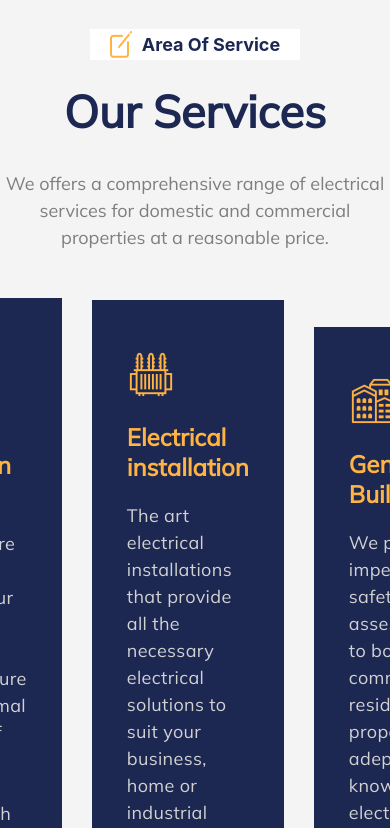
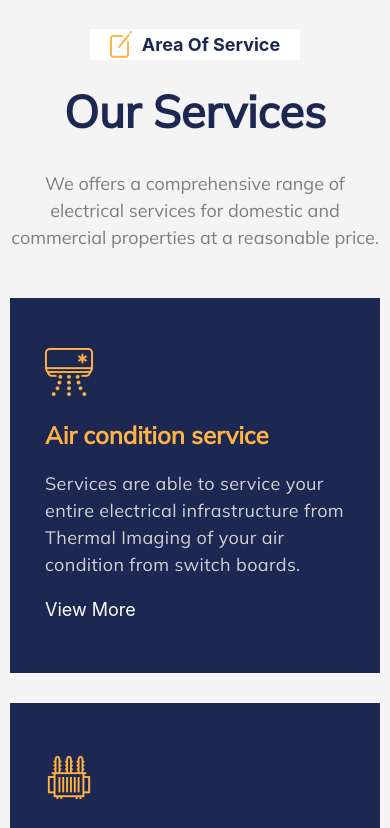
Before and after one commit to Klaot/bluecollor, a React (Create React App) app: page / in a window 390 px wide. Shown: the part 3841-4669 px from the top of the page. Built offline with nearby package versions, Linux system fonts and the light colour scheme.

Commit message:
сделал адаптив ourservices

```diff
--- a/src/styles/styles.scss
+++ b/src/styles/styles.scss
@@ -485,6 +485,7 @@ $colorH4: #1C2752;
   padding-top: 240px;
   margin-top: -110px;
   padding-bottom: 120px;
+  padding-inline: 10px;
 
   .our-services-info {
     display: flex;
@@ -518,6 +519,7 @@ $colorH4: #1C2752;
 
   .our-services-all {
     display: flex;
+    flex-wrap: wrap;
     flex-direction: row;
     align-items: center;
     justify-content: center;
@@ -561,9 +563,13 @@ $colorH4: #1C2752;
   display: flex;
 
   .why-choose-us-bg {
+    display: flex;
+    align-items: center;
+    justify-content: center;
     background-image: url('../image/whychooseusimg.jpg');
     background-repeat: no-repeat;
     padding: 100px 80px;
+    height: 600px;
 
     .why-choose-us-table {
       background: rgba(28, 39, 82, 0.86);
@@ -1244,7 +1250,50 @@ $colorH4: #1C2752;
 }
 
 
-// Aboute us adaptive
+//  adaptive
+@media (max-width: 1300px) {
+  .why-choose-us {
+
+    .why-choose-us-bg {
+      background-image: url('../image/whychooseusimg.jpg');
+      background-repeat: no-repeat;
+      background-size: contain;
+      padding: 100px 50px;
+
+      .why-choose-us-table {
+        padding: 90px 70px 79px 70px;
+      }
+
+      .why-choose-us-item {
+        .why-choose-us-item-p {
+          font-size: 20px;
+          padding-block: 15px;
+        }
+        .why-choose-us-item-p2 {
+          font-size: 20px;
+          padding-block: 14px;
+        }
+      }
+    }
+    .why-choose-us-info {
+    padding: 50px 30px;
+    h1 {
+      font-size: 35px;
+    }
+    .why-choose-us-info-p {
+      font-size: 16px;
+    }
+  }
+
+  }
+
+}
+
+@media (max-width: 1159px) {
+  .our-services-all div:nth-child(2) {
+    margin-inline: 30px 0px;
+  }
+}
 
 @media (max-width: 1124px) {
 
@@ -1298,6 +1347,42 @@ $colorH4: #1C2752;
       max-width: 470px;
     }
   }
+  .why-choose-us {
+
+    .why-choose-us-bg {
+      background-image: url('../image/whychooseusimg.jpg');
+      background-repeat: no-repeat;
+      background-size: cover;
+      padding: 0px;
+
+
+      .why-choose-us-table {
+        padding: 30px 10px 19px 10px;
+      }
+
+      .why-choose-us-item {
+        .why-choose-us-item-p {
+          font-size: 17px;
+          padding-block: 7px;
+        }
+        .why-choose-us-item-p2 {
+          font-size: 17px;
+          padding-block: 6px;
+        }
+      }
+    }
+    .why-choose-us-info {
+    padding: 50px 30px;
+    h1 {
+      font-size: 35px;
+    }
+    .why-choose-us-info-p {
+      font-size: 16px;
+    }
+  }
+
+  }
+
 }
 
 @media (max-width: 984px) {
@@ -1376,6 +1461,17 @@ $colorH4: #1C2752;
       max-width: 390px;
     }
   }
+  .why-choose-us {
+
+    .why-choose-us-info-item {
+
+    }
+
+    .why-choose-us-table {
+      padding: 60px 40px 49px 40px;
+    }
+  }
+
 }
 
 
@@ -2200,3 +2296,34 @@ $colorH4: #1C2752;
   }
 
 }
+
+@media (max-width: 450px) {
+
+  .our-services-info {
+    display: flex;
+    justify-content: center;
+    flex-direction: column;
+    align-items: center;
+
+    h1 {
+      color: $colorH4;
+      margin-top: 22px;
+      margin-bottom: 12px;
+      font-size: 30px;
+      line-height: 58px;
+    }
+    p {
+      color: $colorP;
+      margin-bottom: 10px;
+      max-width: 800px;
+      text-align: center;
+      font-size: 16px;
+      line-height: 27px;
+      margin-bottom: 47px;
+    }
+  }
+  .our-services-all div:nth-child(2) {
+    margin-inline: 0px;
+  }
+
+}
```
